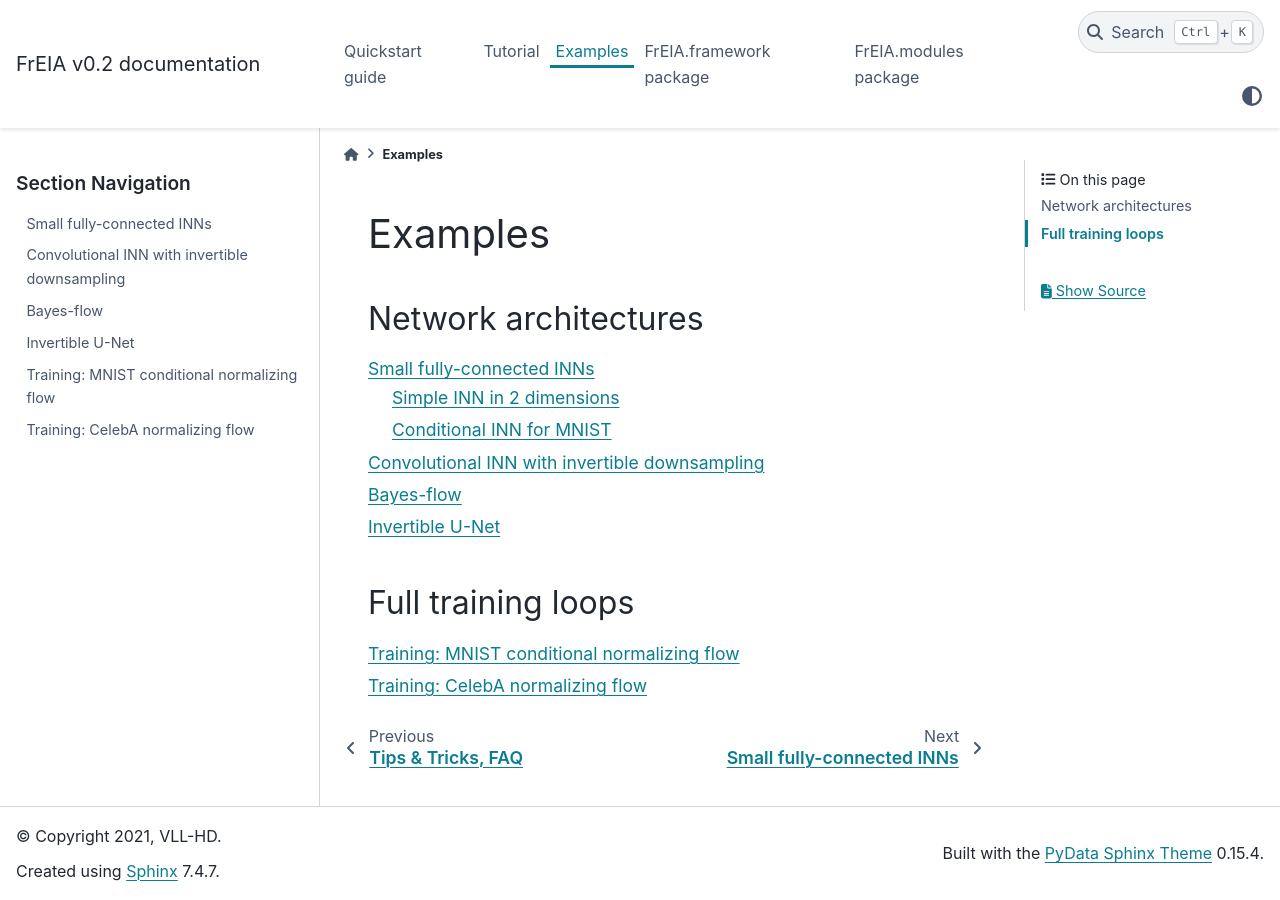
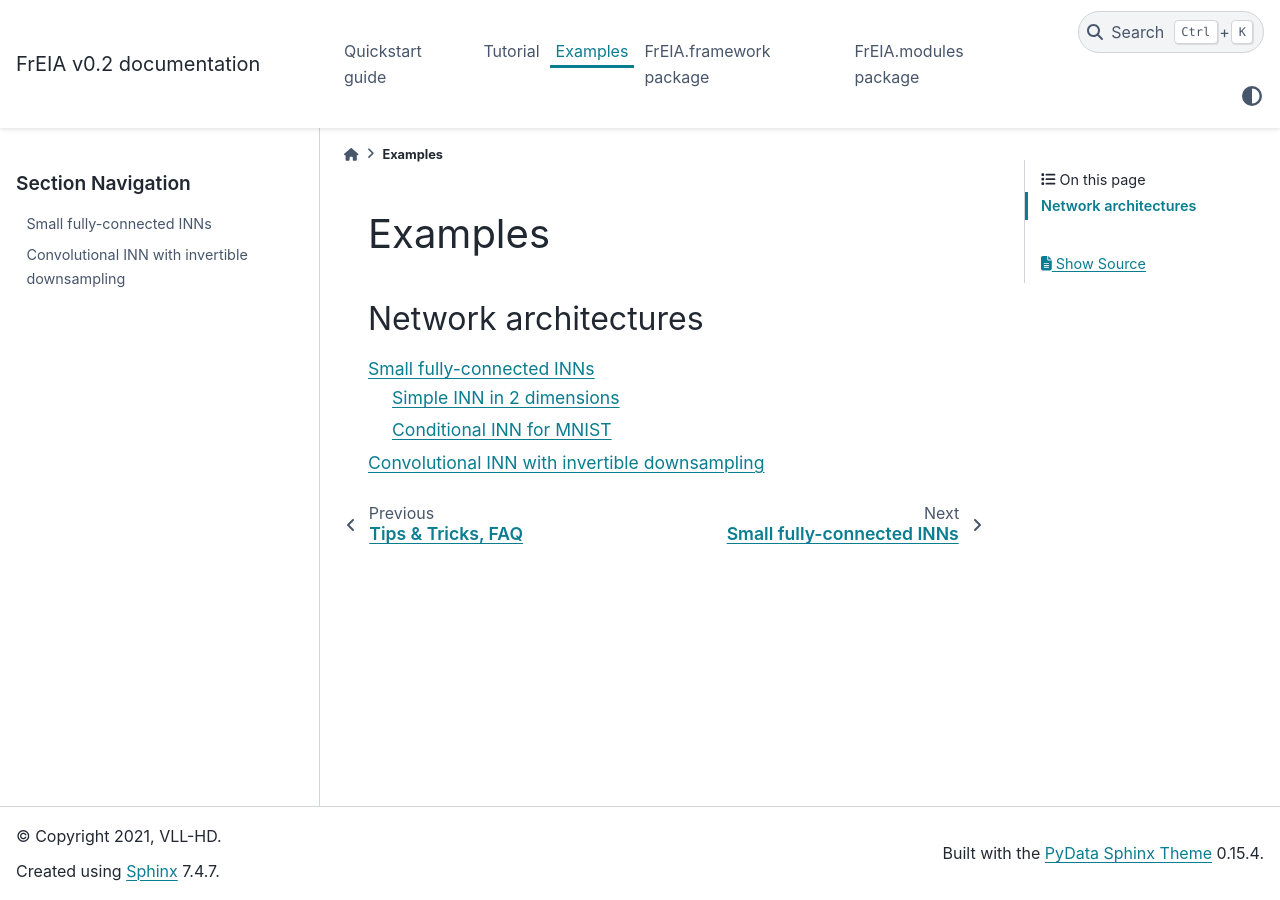
Before and after one commit to vislearn/FrEIA, a Sphinx documentation site: the page built from docs/source/tutorial/examples.rst, in a window 1280 px wide. Built offline with Sphinx 7.4.7 and the PyData theme 0.15.4, drawn with Linux system fonts in a browser that asks for light colours.

Commit message:
Update examples.rst

```diff
--- a/docs/source/tutorial/examples.rst
+++ b/docs/source/tutorial/examples.rst
@@ -9,14 +9,3 @@ Network architectures
 
    examples/fully_connected.rst
    examples/convolutional.rst
-   examples/bayes_flow.rst
-   examples/inv_unet.rst
-
-Full training loops
-----------------------
-
-.. toctree::
-   :maxdepth: 4
-
-   examples/training_loop_cinn.rst
-   examples/training_loop_inn.rst
```
